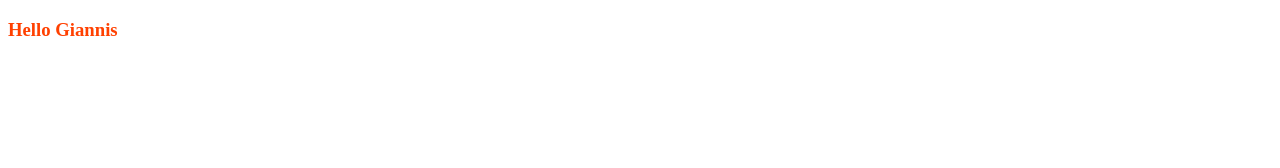
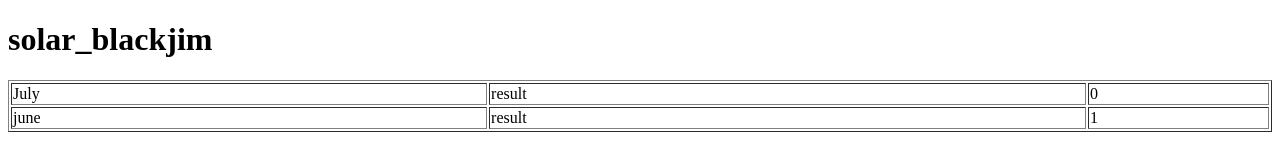
Before and after one commit to AntouanK/solar, a plain HTML site: page index.html in a window 1280 px wide. Drawn offline with Linux system fonts and the light colour scheme.

Commit message:
prosthesa ena pinaka alaksa ton titlo

```diff
--- a/index.html
+++ b/index.html
@@ -6,6 +6,20 @@
     <link rel="stylesheet" href="style.css" media="screen" title="no title" charset="utf-8">
   </head>
   <body>
-    <h3>Hello Giannis</h3>
+    <h1>solar_blackjim</h1>
+    <div class="">
+      <table border="1" style="width:100%">
+        <tr>
+          <td>July</td>
+          <td>result</td>
+          <td>0</td>
+        </tr>
+        <tr>
+          <td>june</td>
+          <td>result</td>
+          <td>1</td>
+        </tr>
+      </table>
+    </div>
   </body>
 </html>
```
